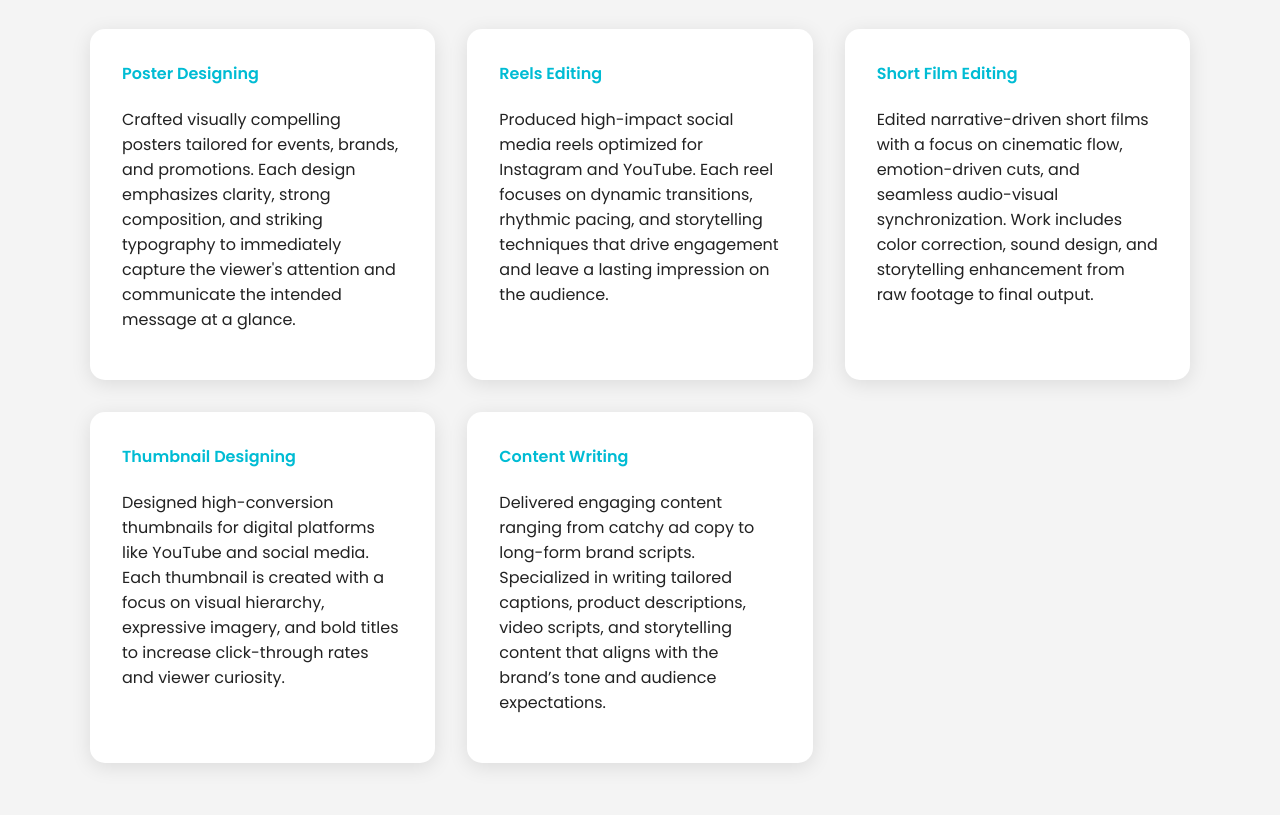
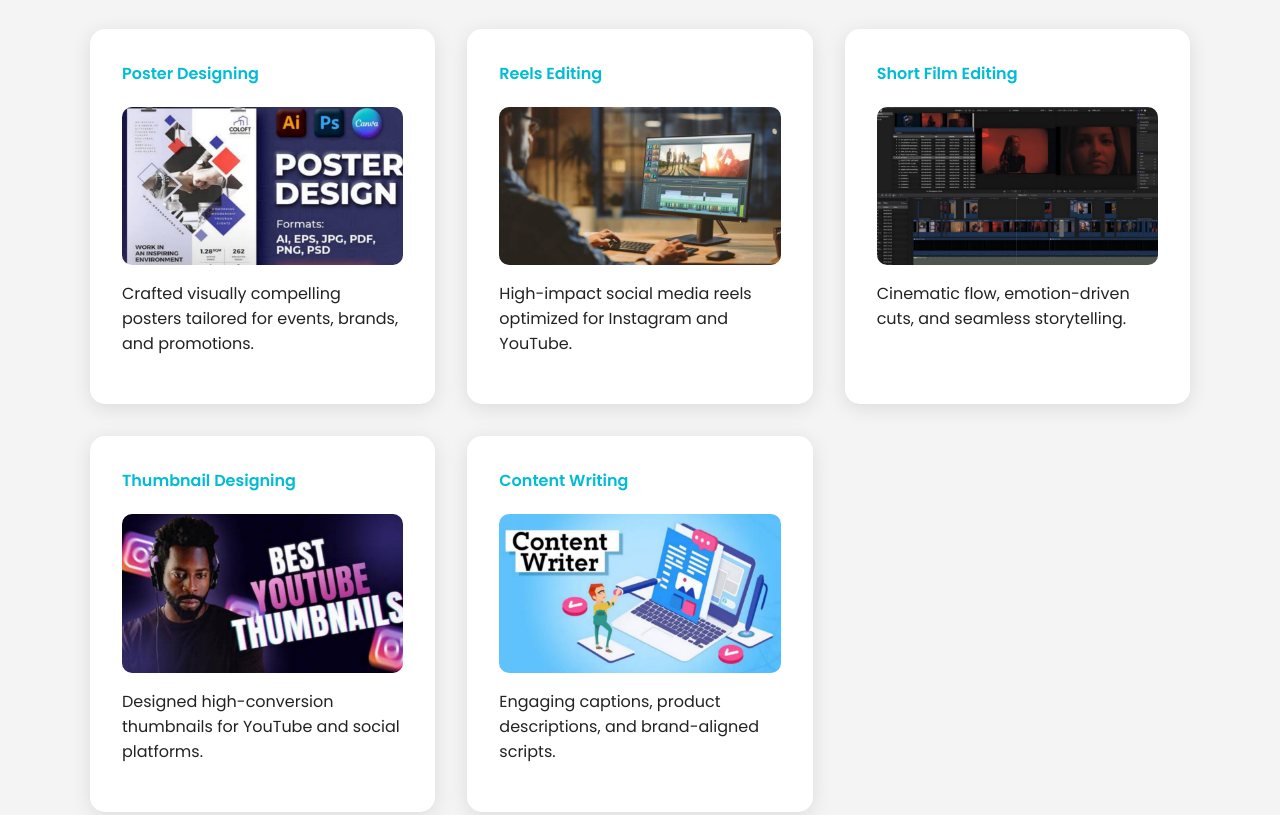
Before and after one commit to Mukesh-030/apsar, a plain HTML site: page index.html in a window 1280 px wide. Shown: the part 1080-1895 px from the top of the page. Drawn offline with Linux system fonts and the light colour scheme.

Commit message:
Add files via upload

```diff
--- a/index.html
+++ b/index.html
@@ -1,10 +1,10 @@
 <!DOCTYPE html>
 <html lang="en">
 <head>
-  <meta charset="UTF-8">
-  <meta name="viewport" content="width=device-width, initial-scale=1.0">
-  <title>APSAR VISUALS| Visual Media & Marketing Studio</title>
-  <link href="https://fonts.googleapis.com/css2?family=Poppins:wght@400;600&display=swap" rel="stylesheet">
+  <meta charset="UTF-8" />
+  <meta name="viewport" content="width=device-width, initial-scale=1.0"/>
+  <title>APSAR VISUALS | Visual Media & Marketing Studio</title>
+  <link href="https://fonts.googleapis.com/css2?family=Poppins:wght@400;600&display=swap" rel="stylesheet"/>
   <style>
     :root {
       --primary: #00bcd4;
@@ -47,7 +47,6 @@
       justify-content: center;
       gap: 2rem;
       box-shadow: 0 2px 10px var(--shadow);
-      position: relative;
     }
 
     nav a {
@@ -55,7 +54,6 @@
       text-decoration: none;
       font-weight: 600;
       transition: color 0.3s;
-      position: relative;
     }
 
     nav a:hover {
@@ -64,7 +62,6 @@
 
     .dropdown {
       position: relative;
-      display: inline-block;
     }
 
     .dropdown-content {
@@ -72,9 +69,9 @@
       position: absolute;
       background-color: #2c2c2c;
       min-width: 180px;
-      box-shadow: 0px 8px 16px 0px rgba(0,0,0,0.2);
+      box-shadow: 0px 8px 16px rgba(0, 0, 0, 0.2);
+      top: 100%;
       z-index: 1;
-      top: 100%;
     }
 
     .dropdown-content a {
@@ -147,6 +144,29 @@
       padding: 1rem;
     }
 
+    .aspect-ratio-16-9 {
+      position: relative;
+      width: 100%;
+      padding-top: 56.25%;
+      overflow: hidden;
+      border-radius: 10px;
+      margin: 1rem 0;
+    }
+
+    .aspect-ratio-16-9 img {
+      position: absolute;
+      top: 0;
+      left: 0;
+      width: 100%;
+      height: 100%;
+      object-fit: cover;
+      transition: transform 0.3s ease;
+    }
+
+    .aspect-ratio-16-9 img:hover {
+      transform: scale(1.05);
+    }
+
     @media (max-width: 600px) {
       header h1 {
         font-size: 2rem;
@@ -159,13 +179,6 @@
         align-items: center;
         gap: 1rem;
       }
-      .card img, #about img {
-  transition: transform 0.3s ease;
-}
-.card img:hover, #about img:hover {
-  transform: scale(1.1);
-}
-
     }
   </style>
 </head>
@@ -199,8 +212,8 @@
         <p>Static and dynamic posters for events, brands, and promotions.</p>
       </div>
       <div class="card">
-        <h3>Events,Reels & Ads</h3>
-        <p>Editing Traditional and wedding events,short-form content, ad reels, and creative motion videos.</p>
+        <h3>Events, Reels & Ads</h3>
+        <p>Editing traditional and wedding events, short-form content, ad reels, and creative motion videos.</p>
       </div>
       <div class="card">
         <h3>Short Film Editing</h3>
@@ -219,77 +232,77 @@
 
   <section id="portfolio">
     <h2>Portfolio</h2>
-
     <div class="portfolio">
-
       <div class="card" id="poster">
         <h4>Poster Designing</h4>
-      <p>Crafted visually compelling posters tailored for events, brands, and promotions. Each design emphasizes clarity, strong composition, and striking typography to immediately capture the viewer's attention and communicate the intended message at a glance.</p>
+        <div class="aspect-ratio-16-9">
+          <img src="poster.jpg" alt="Poster Sample">
+        </div>
+        <p>Crafted visually compelling posters tailored for events, brands, and promotions.</p>
       </div>
 
       <div class="card" id="reel">
         <h4>Reels Editing</h4>
-      <p>Produced high-impact social media reels optimized for Instagram and YouTube. Each reel focuses on dynamic transitions, rhythmic pacing, and storytelling techniques that drive engagement and leave a lasting impression on the audience.</p>
+        <div class="aspect-ratio-16-9">
+          <img src="reel.jpg" alt="Reel Sample">
+        </div>
+        <p>High-impact social media reels optimized for Instagram and YouTube.</p>
       </div>
 
       <div class="card" id="shortfilm">
         <h4>Short Film Editing</h4>
-      <p>Edited narrative-driven short films with a focus on cinematic flow, emotion-driven cuts, and seamless audio-visual synchronization. Work includes color correction, sound design, and storytelling enhancement from raw footage to final output.</p>
+        <div class="aspect-ratio-16-9">
+          <img src="shortfilm.jpg" alt="Short Film Sample">
+        </div>
+        <p>Cinematic flow, emotion-driven cuts, and seamless storytelling.</p>
       </div>
 
       <div class="card" id="thumbnail">
         <h4>Thumbnail Designing</h4>
-      <p>Designed high-conversion thumbnails for digital platforms like YouTube and social media. Each thumbnail is created with a focus on visual hierarchy, expressive imagery, and bold titles to increase click-through rates and viewer curiosity.</p>
+        <div class="aspect-ratio-16-9">
+          <img src="thumbnail.jpg" alt="Thumbnail Sample">
+        </div>
+        <p>Designed high-conversion thumbnails for YouTube and social platforms.</p>
       </div>
 
       <div class="card" id="content">
         <h4>Content Writing</h4>
-      <p>Delivered engaging content ranging from catchy ad copy to long-form brand scripts. Specialized in writing tailored captions, product descriptions, video scripts, and storytelling content that aligns with the brand’s tone and audience expectations.</p>
+        <div class="aspect-ratio-16-9">
+          <img src="content.jpg" alt="Content Writing Sample">
         </div>
-
+        <p>Engaging captions, product descriptions, and brand-aligned scripts.</p>
+      </div>
     </div>
   </section>
+
   <section id="about">
     <h2>About APSAR</h2>
-
     <p>APSAR is a creative studio specializing in photography, editing, and visual storytelling. We help brands and creators turn ideas into scroll-stopping content — from posters and thumbnails to cinematic short films and engaging reels.</p>
 
     <p><strong>Tools we use:</strong></p>
-
     <div style="display: flex; flex-wrap: wrap; gap: 1.5rem; align-items: center; margin-top: 1rem;">
-
       <div style="text-align: center;">
         <img src="ps.jpg" alt="Photoshop" width="50">
         <p style="margin: 0.5rem 0 0;">Photoshop</p>
       </div>
-
       <div style="text-align: center;">
         <img src="prpro.jpg" alt="Premiere Pro" width="50">
         <p style="margin: 0.5rem 0 0;">Premiere Pro</p>
       </div>
-
       <div style="text-align: center;">
         <img src="ae.png" alt="After Effects" width="50">
         <p style="margin: 0.5rem 0 0;">After Effects</p>
       </div>
-
       <div style="text-align: center;">
         <img src="cv.png" alt="Canva" width="50">
         <p style="margin: 0.5rem 0 0;">Canva</p>
       </div>
-
       <div style="text-align: center;">
         <img src="cc.png" alt="CapCut" width="50">
         <p style="margin: 0.5rem 0 0;">CapCut</p>
       </div>
-
     </div>
   </section>
-
-
-
-
-
 
   <section id="contact">
     <h2>Contact Us</h2>
```
Lines whose indentation alone changed are shown as unchanged.
